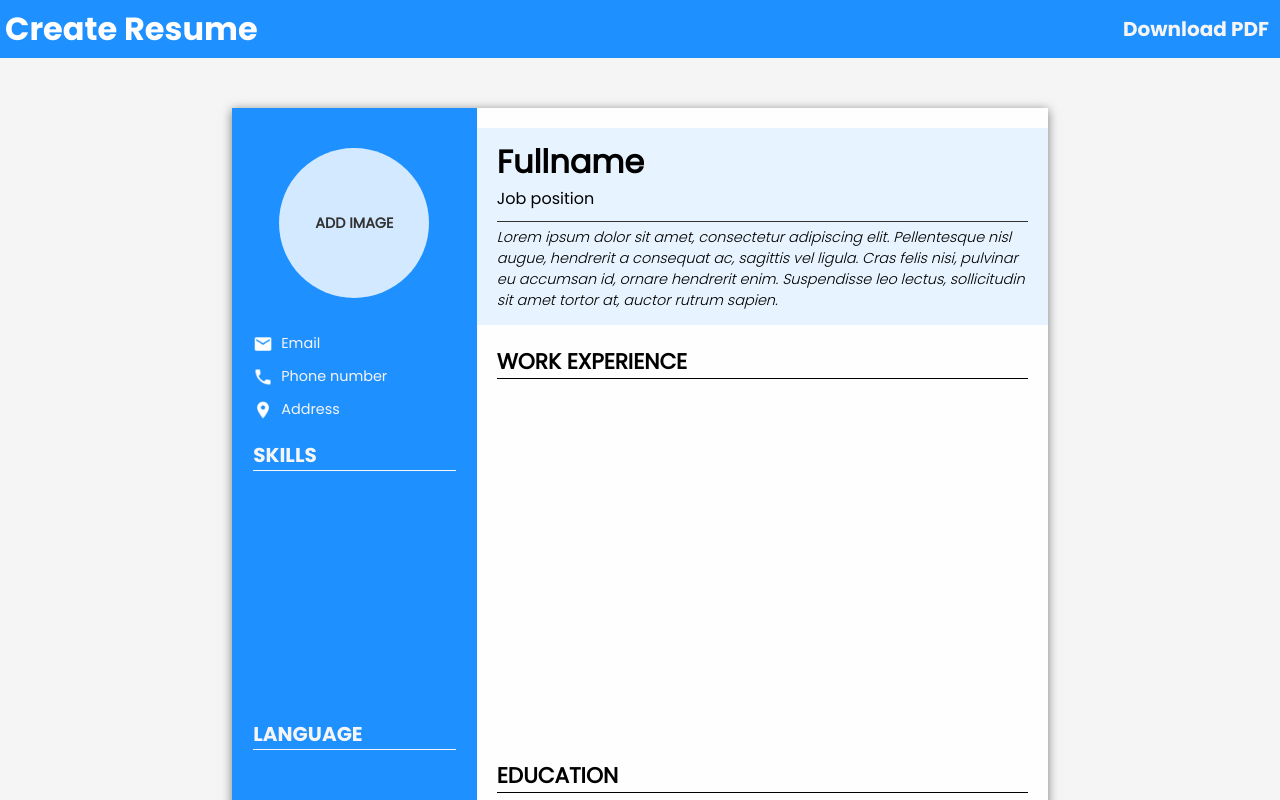
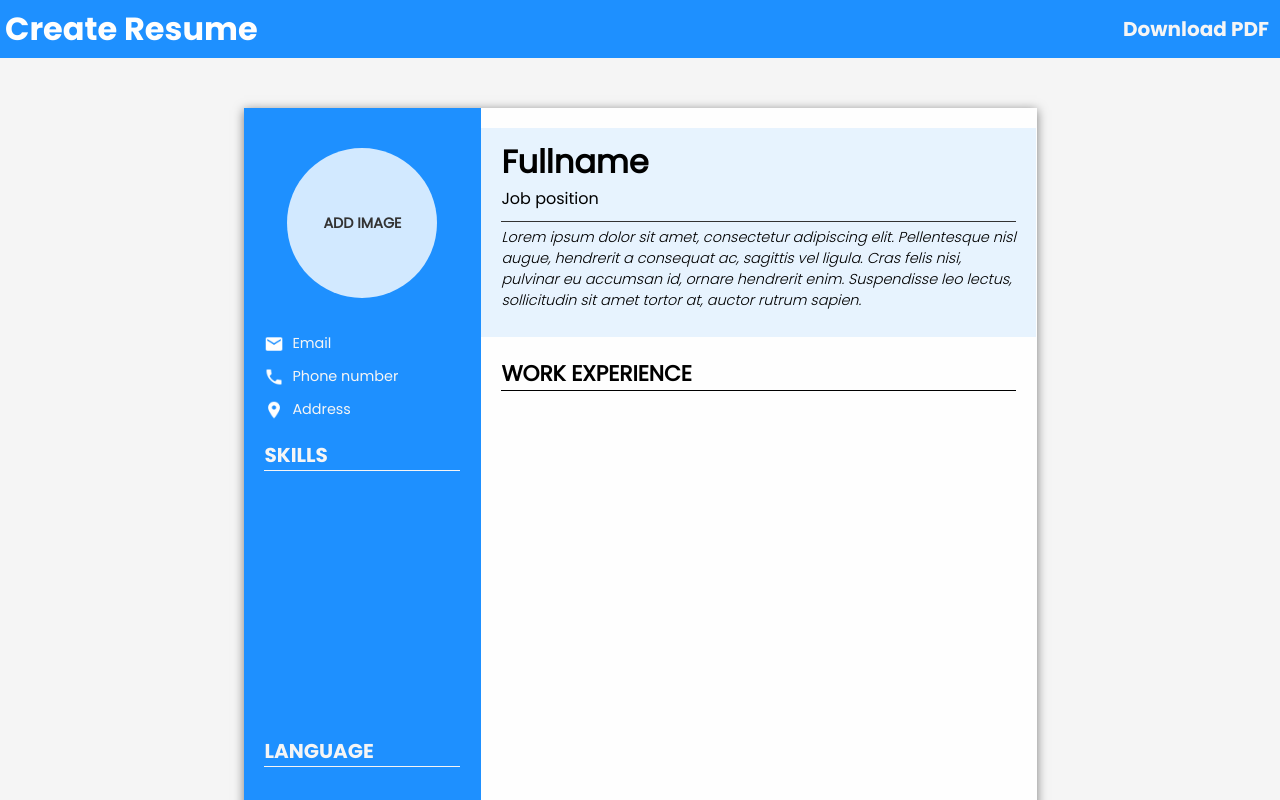
Before and after one commit to BigsizeJ/cv-application, a React (Create React App) app: page / in a window 1280 px wide. Shown: the top 800 px of the page. Built offline with nearby package versions, Linux system fonts and the light colour scheme.

Commit message:
Finished setting up converting div to image and image to pdf. by using pspdf and html2canvas

```diff
--- a/src/components/Header.js
+++ b/src/components/Header.js
@@ -4,18 +4,11 @@ import html2canvas from "html2canvas";
 const Header = () => {
   const Download = async () => {
     const pdf = document.querySelector(".resume");
-    const HTML_WIDTH = pdf.clientWidth;
-    const HTML_HEIGHT = pdf.clientHeight;
-    const doc = new jsPDF("p", "pt", "a4");
-    await html2canvas(pdf, {}).then((canvas) => {
-      doc.addImage(
-        canvas.toDataURL("image/jpeg", 1),
-        "JPG",
-        0,
-        0,
-        HTML_WIDTH,
-        HTML_HEIGHT
-      );
+    const doc = new jsPDF("p", "mm", "a4");
+    const width = doc.internal.pageSize.getWidth();
+    const height = doc.internal.pageSize.getHeight();
+    await html2canvas(pdf, { scale: 5 }).then((canvas) => {
+      doc.addImage(canvas.toDataURL("image/jpeg"), "JPG", 0, 0, width, height);
     });
 
     doc.save("resume.pdf");
--- a/src/styles/style.scss
+++ b/src/styles/style.scss
@@ -62,8 +62,8 @@ body {
         margin: auto;
         margin-top: 50px;
         margin-bottom: 50px;
-        width: 816px; //converting 8.5inch standard width size of resume into pixel
-        height: 1056px; //converting 11inch standard height size of resume into pixel
+        width: 793px; //converting 210mm standard a4 width size to pixel
+        height: 1122px; //converting 297mm standard a4 height size to pixel
         background-color: #fefefe;
         box-shadow: 0px 2px 10px rgba($color: #000000, $alpha: .5);
     }
```
